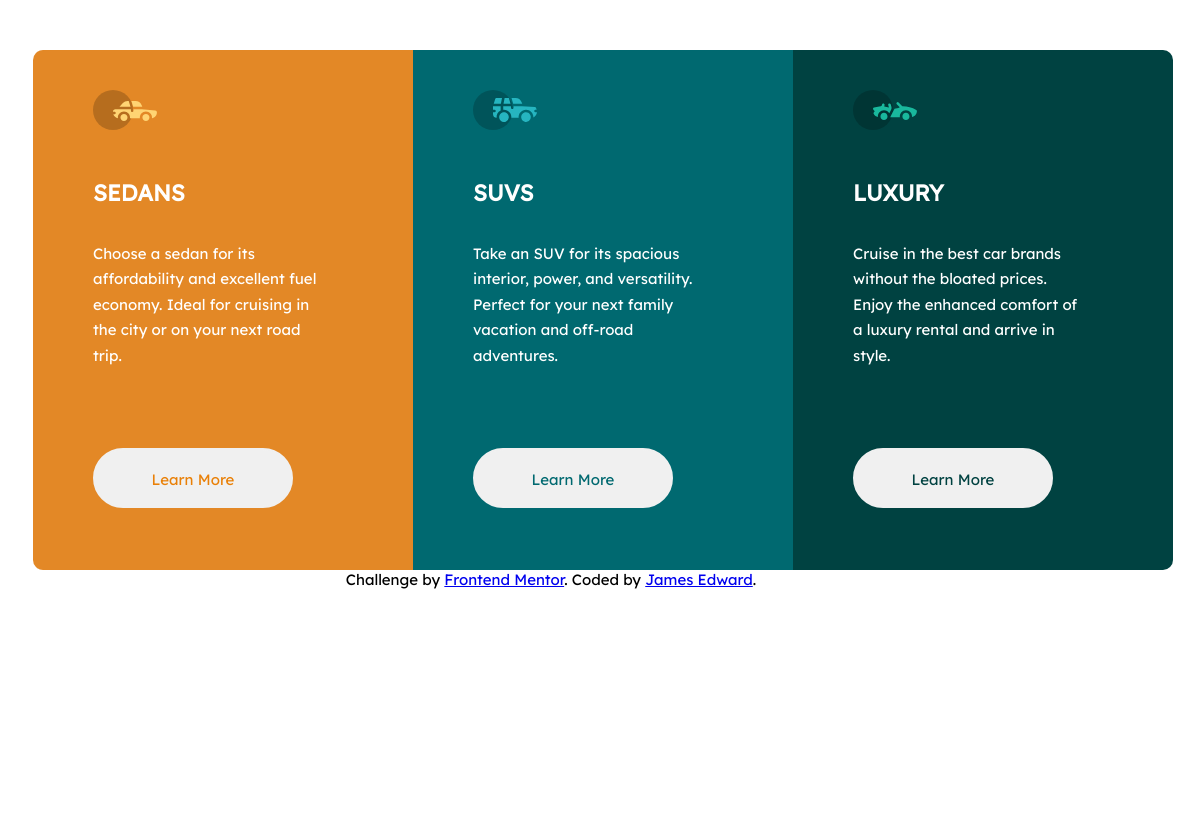
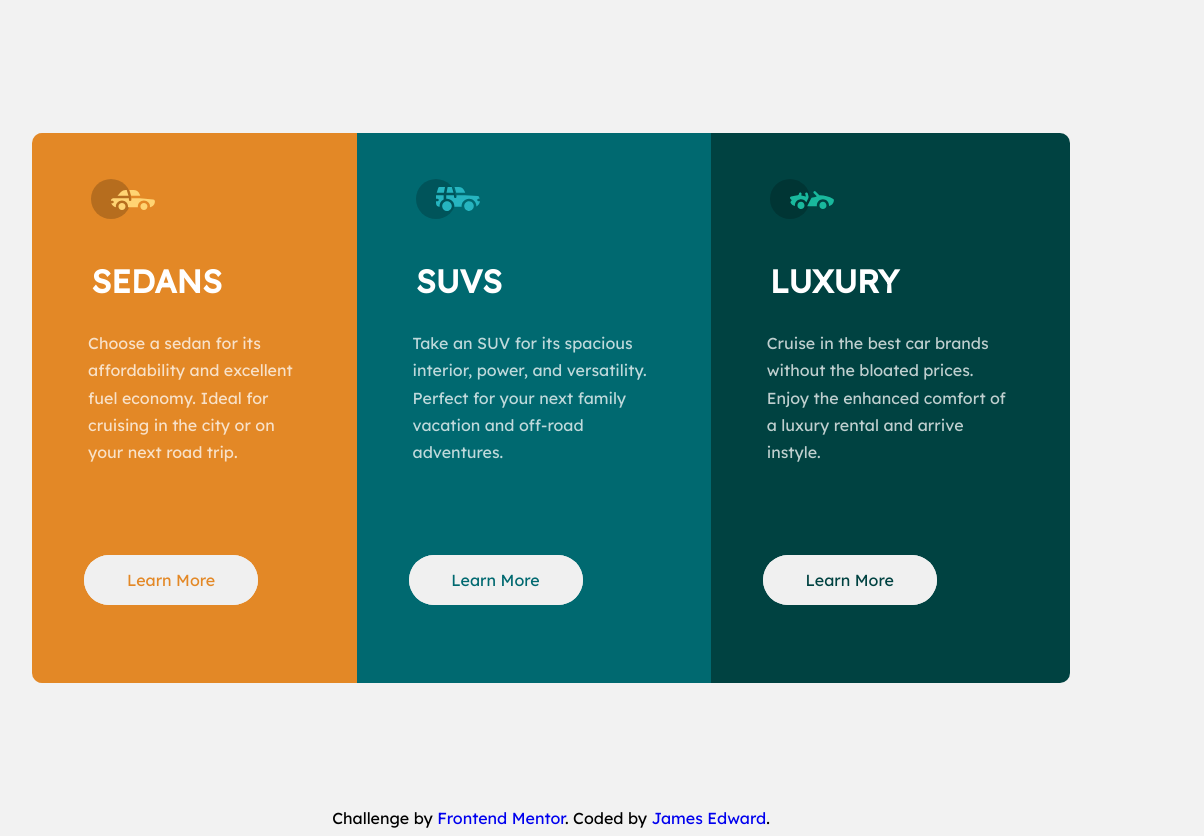
Before and after one commit to styles2009/3-column-card, a plain HTML site: page index.html in a window 1536 px wide. Shown: the whole page, without its empty margins (217-1421 px from the left). Before the commit the page ends 800 px from the top, so only its background shows below. Drawn offline with Linux system fonts and the light colour scheme.

Commit message:
modified mobile and desktop sizing

```diff
--- a/css/styles.css
+++ b/css/styles.css
@@ -5,19 +5,17 @@
 body {
   font-family: 'Big Shoulders Display', cursive;
   font-family: 'Lexend Deca', sans-serif;
-  font-size: 15px;
-  /* margin: 50px; */
-
+  font-size: 1rem;
+  background-color: hsl(0, 0%, 95%);
 }
 
-.attribution  {
+footer {
   text-align: center;
 }
 
 .sedans {
   background-color: hsl(31, 77%, 52%);
   border-radius: 10px 10px 0px 0px;
-
 }
 
 .suvs {
@@ -27,197 +25,137 @@ body {
 .luxury {
   background-color: hsl(179, 100%, 13%);
   border-radius: 0px 0px 10px 10px;
-
 }
 
 
 @media (min-width: 375px) {
-  .card_preview{
-    display: grid;
+  main {
+    /* display: grid;*/
     grid-template-columns: 1fr;
     grid-template-rows: repeat(3, 1fr);
-    justify-items: center;
-
+    min-height: 100vh;
+    display: grid;
+    justify-content: center;
+  }
+/* The Header*/
+  .sedans, .suvs, .luxury {
+    max-width: 37.5rem;
+    height: 480px;
+    color: rgb(255, 255, 255);
+    padding-top: 1rem;
+  }
+  .header{
+    padding-top: 1rem;
+    padding-left: 3.7rem;
+    text-transform: uppercase;
   }
 
-  .sedans, .suvs, .luxury {
-    width: 375px;
-    height: 450px;
-    color: hsl(0, 100%, 100%);
-  }
-
+/* The description of each Vehicles*/
   .desc_sedan, .desc_suvs, .desc_lux {
-    padding-top: 15px;
-    padding-left: 60px;
-    padding-right: 40px;
+    padding-top: 1.5rem;
+    padding-bottom: 2.5rem;
+    padding-left: 3.7rem;
+    padding-right: 2.7rem;
   }
 
   p.desc_sedan, p.desc_suvs, p.desc_lux {
     line-height: 1.7;
+    color: hsla(0, 0%, 100%, 0.75);
   }
 
-  .icon{
-    padding-top: 20px;
-    padding-left: 60px;
-
+/*The icons*/
+  img{
+    padding-top: 2rem;
+    padding-left: 3.7rem;
   }
 
-  .header{
-    padding-top: 10px;
-    padding-left: 60px;
-    text-transform: uppercase;
+/* Clickable button with link */
+  #button, #button_1, #button_2 {
+    border-radius:40px;
+    color: rgb(233, 128, 8);
+    border: 2px solid #f0f0f0;
+    border-width:2px 30px;
+    background-color: #f0f0f0;
+    padding: 0.8rem;
+    text-align: center;
+    width: 13rem;
+    margin-left: 3.7rem;
   }
 
-
-  #button, #button_0, #button_1{
-    border-radius: 40px;
-    padding-left: 880px;
-    color: rgb(233, 128, 8);
-    border: 2px solid #f0f0f0;
-    background-color: #f0f0f0;
-    padding: 20px;
-    text-align: center;
-    width: 200px;
-    height: 60px;
-    margin-left: 60px;
-    margin-top: 30px;
+  #button_1{
+    color: hsl(184, 100%, 22%)
    }
-
-  #button_0 {
-    color: hsl(184, 100%, 22%);
+   #button_2 {
+    color: hsl(179, 100%, 13%);
    }
-  #button_1 {
-    color:hsl(179, 100%, 13%);
+   a:link {
+    text-decoration: none;
    }
-
 }
 
 
 @media (min-width: 1440px) {
-  .card_preview {
-    display: grid;
-    grid-template-columns: 1fr 1fr 1fr;
-    grid-template-rows: 1fr;
-    justify-items: center;
-
+/* display: grid;*/
+  main {
+    min-height: 100vh;
+    display: flex;
+    align-items: center;
+    padding-right: 200px;
+    padding-left: 200px;
+    border-radius: 10px 0px 0px 0px;
   }
-
-  body {
-    margin: 50px;
+/*The icons*/
+img{
+  padding-top: 0.9rem;
+  padding-left: 3.7rem;
 }
+  /* The Header*/
   .sedans, .suvs, .luxury {
-    width: 380px;
-    height: 520px;
-    color: hsl(0, 100%, 100%);
+    max-width: 144rem;
+    height: 550px;
+    color: rgb(255, 255, 255);
+    padding-top: 2rem;
+  }
+  .sedans {
+    border-radius: 10px 0px 0px 10px;
    }
 
  .luxury {
   margin-left: 0px;
   border-radius: 0px 10px 10px 0px;
  }
- .sedans {
-  border-radius: 10px 0px 0px 10px;
+
+ /* The description of each Vehicles*/
+ .desc_sedan, .desc_suvs, .desc_lux {
+  padding-top: 0.5rem;
+  padding-left: 3.5rem;
+  padding-right: 4rem;
+  padding-bottom: 5.5rem;
  }
- .card_preview {
-  padding-right: 200px;
-  padding-left: 200px;
-  border-radius: 10px 0px 0px 0px;
- }
-
  p.desc_sedan, p.desc_suvs, p.desc_lux {
   line-height: 1.7;
-  padding-bottom: 50px;
+  color: hsla(0, 0%, 100%, 0.75);
  }
 
 
- .card_preview
- .header {
-  padding-top: 20px;
-  padding-left: 60px;
-  text-transform: uppercase;
-
- }
-
-  #button, #button_0, #button_1 {
+/* Clickable button with link */
+ #button, #button_1, #button_2 {
   border-radius: 40px;
-    color: rgb(233, 128, 8);
-    border: 2px solid #f0f0f0;
-    background-color: #f0f0f0;
-    padding: 20px;
+  color: hsl(31, 77%, 52%);
+  border-width:1px 30px #f0f0f0;
   text-align: center;
-    width: 200px;
+  width: 20px;
   height: 60px;
-    margin-left: 60px;
+  margin-left: 52px;
   margin-top: 30px;
  }
 
-  #button_0 {
-    color: hsl(184, 100%, 22%);
+ #button_1{
+  color: hsl(184, 100%, 22%)
  }
-  #button_1 {
+
+ #button_2 {
   color:hsl(179, 100%, 13%);
  }
-}
-
-@media (min-width: 1556px) {
-  .card_preview {
-   display: grid;
-   grid-template-columns: 1fr 1fr 1fr;
-   grid-template-rows: 1fr;
-   justify-items: center;
 
 }
-
-.sedans, .suvs, .luxury {
- width: 380px;
- height: 550px;
- color: hsl(0, 100%, 100%);
-}
-
-.luxury {
- margin-left: 0px;
- border-radius: 0px 10px 10px 0px;
-}
-.sedans {
- border-radius: 10px 0px 0px 10px;
-}
-.card_preview {
- padding-right: 400px;
- padding-left: 400px;
- border-radius: 10px 0px 0px 0px;
-}
-
-p.desc_sedan, p.desc_suvs, p.desc_lux {
- line-height: 1.7;
- padding-bottom: 70px;
-}
-
-
-.card_preview
-.header {
- padding-top: 20px;
- padding-left: 60px;
- text-transform: uppercase;
-
-}
-
-#button, #button_0, #button_1 {
- border-radius: 40px;
- color: rgb(233, 128, 8);
- border: 2px solid #f0f0f0;
- background-color: #f0f0f0;
- padding: 20px;
- text-align: center;
- width: 200px;
- height: 60px;
- margin-left: 60px;
- margin-top: 30px;
-}
-
-#button_0 {
- color: hsl(184, 100%, 22%);
-}
-#button_1 {
- color:hsl(179, 100%, 13%);
-}
-}
--- a/index.html
+++ b/index.html
@@ -16,38 +16,36 @@
 
   </head>
   <body>
-  <div class="card_preview">
+    <main>
         <div class="sedans">
-     <h1 class="icon"><img src="images/icon-sedans.svg" alt="sedans icon" class="profile-image"></h1>
-     <h2 class="header">sedans</h2>
+          <img src="images/icon-sedans.svg">
+          <h1 class="header">sedans</h1>
 
-      <p class="desc_sedan"> Choose a sedan for its<br> affordability and excellent fuel<br> economy. Ideal for cruising in<br> the city
-      or on your next road<br> trip.</p>
-      <p id="button">Learn More</p>
+          <p class="desc_sedan"> Choose a sedan for its<br> affordability and excellent<br>fuel economy. Ideal for<br> cruising in the city or on<br> your next road trip.</p>
+          <!-- <div class="button">Learn More</div> -->
+          <a href="https://www.frontendmentor.io/profile/styles2009" id="button">Learn More</a>
         </div>
 
         <div class="suvs">
-      <h1 class="icon"><img src="images/icon-suvs.svg" alt="sedans icon" class="profile-image"></h1>
-      <h2 class="header">suvs</h2>
+          <img src="images/icon-suvs.svg">
+          <h1 class="header">suvs</h1>
 
           <p class="desc_suvs">Take an SUV for its spacious<br> interior, power, and versatility.<br> Perfect for your next family<br>
           vacation and off-road<br> adventures.</p>
-      <p id="button_0">Learn More</p>
+          <a href="https://www.frontendmentor.io/profile/styles2009" id="button_1">Learn More</a>
         </div>
 
         <div class="luxury">
-      <h1 class="icon"><img src="images/icon-luxury.svg" alt="sedans icon" class="profile-image"></h1>
-     <h2 class="header">luxury</h2>
+          <img src="images/icon-luxury.svg">
+          <h1 class="header">luxury</h1>
 
-      <p class="desc_lux">Cruise in the best car brands<br> without the bloated prices.<br> Enjoy the enhanced comfort of<br> a luxury rental and arrive in<br> style.</p>
-      <p id="button_1">Learn More</p>
+          <p class="desc_lux">Cruise in the best car brands<br> without the bloated prices.<br> Enjoy the enhanced comfort of<br>a luxury rental and arrive<br> instyle.</p>
+          <a href="https://www.frontendmentor.io/profile/styles2009" id="button_2">Learn More</a>
         </div>
-  </div>
-
-
-  <div class="attribution">
+      </main>
+      <footer>
         Challenge by <a href="https://www.frontendmentor.io?ref=challenge" target="_blank">Frontend Mentor</a>.
         Coded by <a href="#">James Edward</a>.
-  </div>
+      </footer>
     </body>
 </html>
```
Lines whose indentation alone changed are shown as unchanged.
